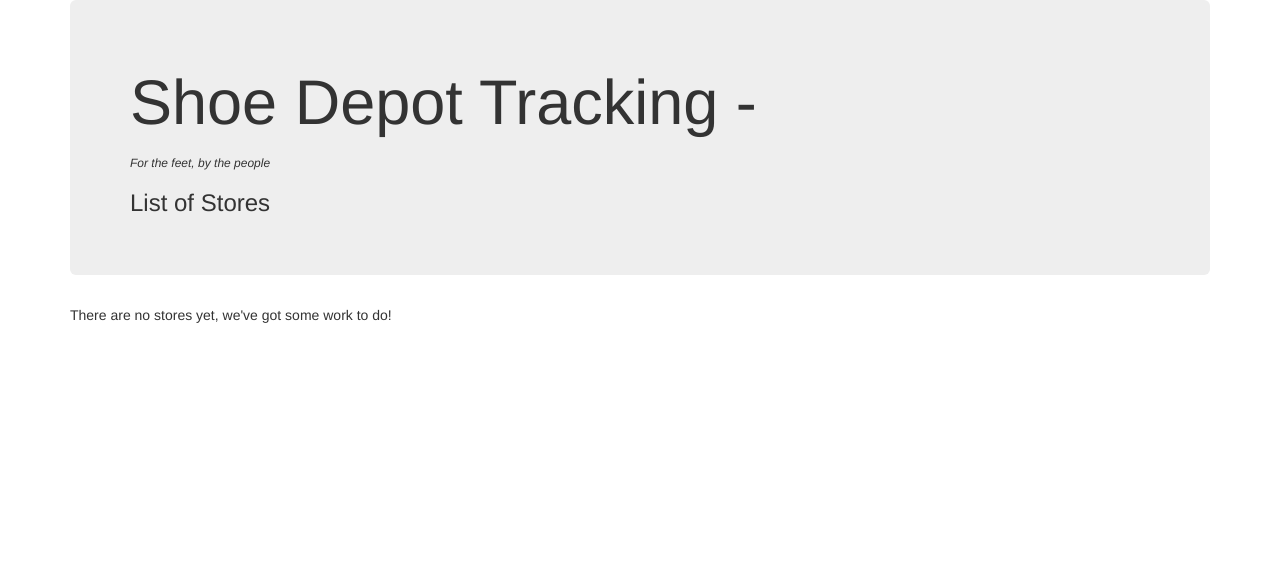
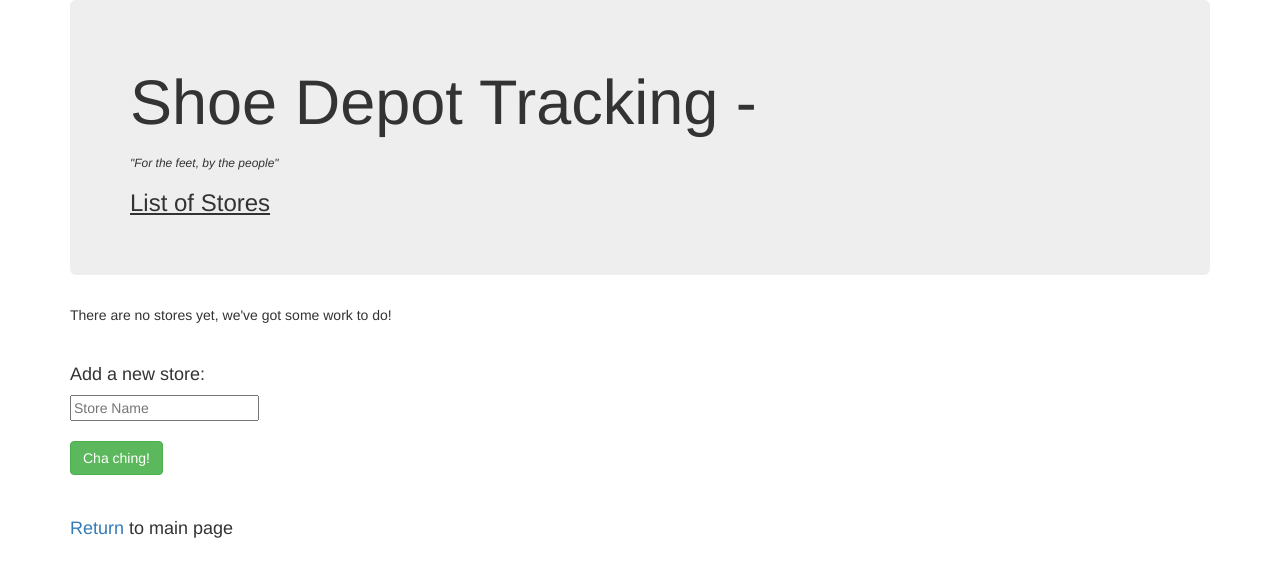
Before and after one commit to CallaRudolph/php-shoeDistribution, a PHP site: template views/stores.html.twig in a window 1280 px wide. Shown: the top 577 px of the page. Run offline with PHP 8.4, Linux system fonts and the light colour scheme; the template is opened without the code that fills it, so the values that code supplies are empty; some libraries are stand-ins or nearby versions.

Commit message:
add form to enter new store to database

```diff
--- a/views/index.html.twig
+++ b/views/index.html.twig
@@ -7,8 +7,9 @@
         <div class="container">
             <div class="jumbotron">
                 <h1>Shoe Depot Tracking</h1>
-                <h6><em>For the feet, by the people</em></h6>
+                <h6><em>"For the feet, by the people"</em></h6>
             </div>
+
             <h4>Add or view all <a href="/stores">stores</a></h4>
             <br>
             <h4>Add or view all <a href="/shoes">shoe brands</a></h4>
--- a/views/stores.html.twig
+++ b/views/stores.html.twig
@@ -7,9 +7,10 @@
         <div class="container">
             <div class="jumbotron">
                 <h1>Shoe Depot Tracking -<h1>
-                <h6><em>For the feet, by the people</em></h6>
-                <h3>List of Stores</h3>
+                <h6><em>"For the feet, by the people"</em></h6>
+                <h3><u>List of Stores</u></h3>
             </div>
+
             {% if stores is not empty %}
                 <h2>Here are all of the stores we distribute our quality products to:</h2>
                 <ul>
@@ -20,6 +21,15 @@
             {% else %}
                 <p>There are no stores yet, we've got some work to do!</p>
             {% endif %}
+            <br>
+            <h4>Add a new store:</h4>
+            <form action='/stores' method="post">
+                <input placeholder="Store Name" type="text" name='name' id='name' require>
+                <br><br>
+                <button type="submit" class="btn btn-success">Cha ching!</button>
+            </form>
+            <br>
+            <h4><a href="/">Return</a> to main page</h4>
         </div>
     </body>
 </html>
```
